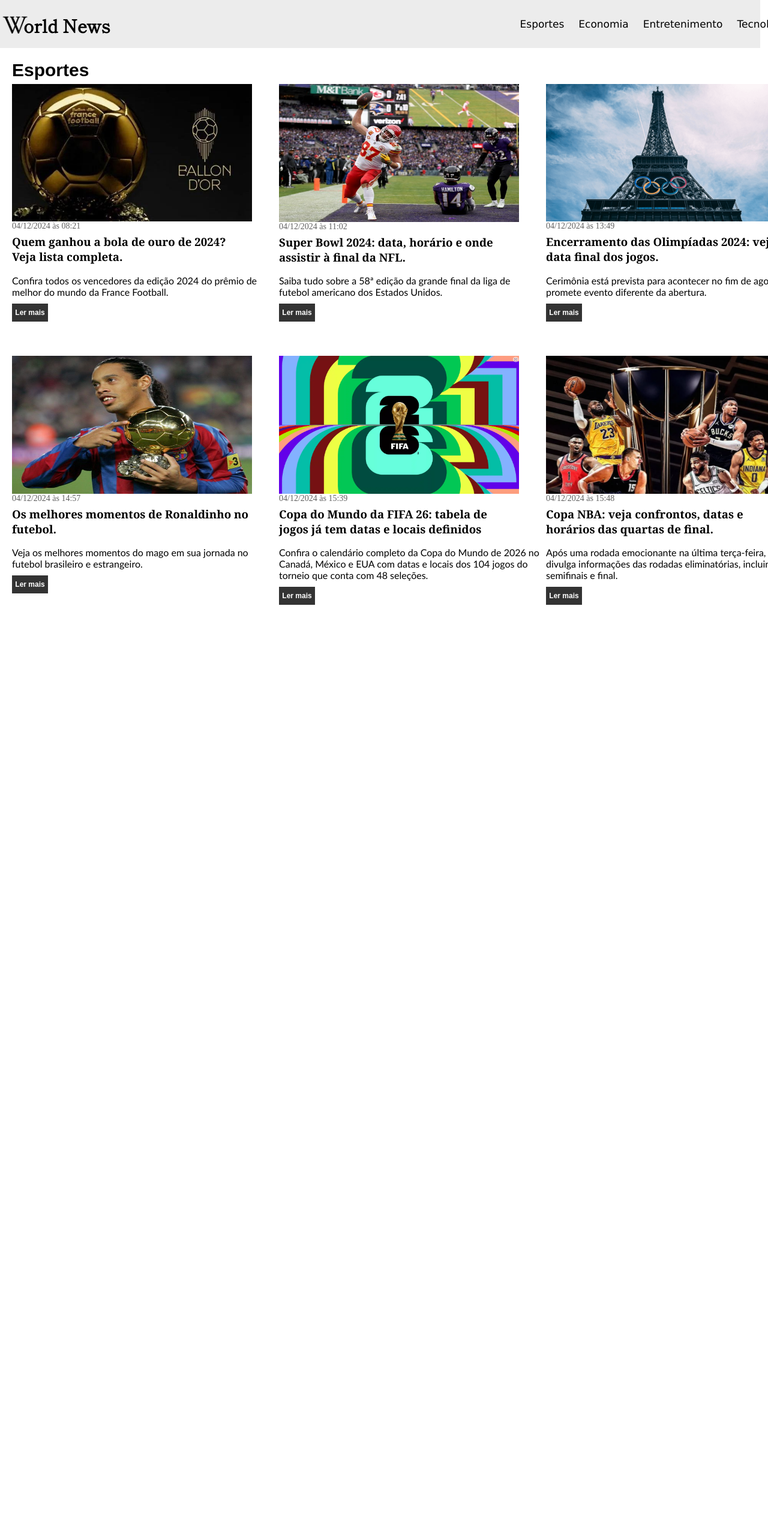
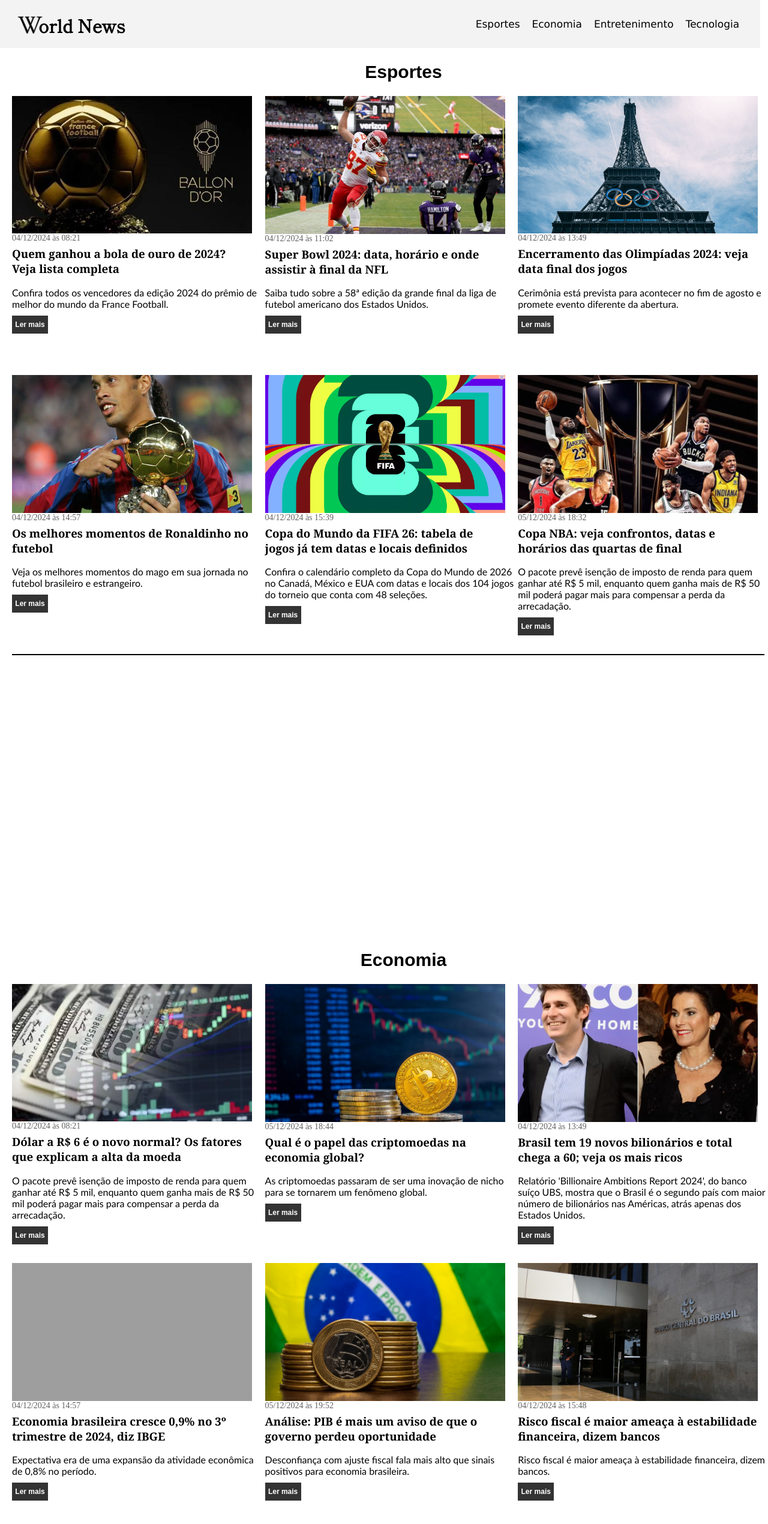
Before and after one commit to alexsandropancracio/atividades-ebac, a plain HTML site: page exercício_css/index.html in a window 1280 px wide. Shown: the top 2540 px of the page at 60% size. Before the commit the page ends 1080 px from the top, so only its background shows below. Drawn offline with Linux system fonts and the light colour scheme; grey boxes are pictures that could not be loaded; a web font is replaced by a local one.

Commit message:
Criada a seção de Economia.

```diff
--- a/exercício_css/index.html
+++ b/exercício_css/index.html
@@ -49,7 +49,7 @@
                         <header>
                             <img src="img/Bola-de-Ouro.jpg" alt="Troféu Bola de Ouro.">
                             <time>04/12/2024 às 08:21</time>
-                            <h3>Quem ganhou a bola de ouro de 2024? Veja lista completa.</h3>
+                            <h3>Quem ganhou a bola de ouro de 2024? Veja lista completa</h3>
                         </header>
                             <p>Confira todos os vencedores da edição 2024 do prêmio de melhor do mundo da France Football.</p>
                             <a href="#boladeouro">Ler mais</a>
@@ -58,7 +58,7 @@
                         <header>
                             <img src="img/superball.jpg" alt="Superball">
                             <time>04/12/2024 às 11:02</time>
-                            <h3>Super Bowl 2024: data, horário e onde assistir à final da NFL.</h3>
+                            <h3>Super Bowl 2024: data, horário e onde assistir à final da NFL</h3>
                         </header>
                             <p>Saiba tudo sobre a 58ª edição da grande final da liga de futebol americano dos Estados Unidos.</p>
                             <a href="superball">Ler mais</a>
@@ -67,7 +67,7 @@
                         <header>
                             <img src="img/torre-eiffel-olimpiadas-paris-2024.png" alt="">
                             <time>04/12/2024 às 13:49</time>
-                            <h3>Encerramento das Olimpíadas 2024: veja data final dos jogos.</h3>
+                            <h3>Encerramento das Olimpíadas 2024: veja data final dos jogos</h3>
                         </header>
                         <p>Cerimônia está prevista para acontecer no fim de agosto e promete evento diferente da abertura.</p>
                         <a href="#olimpiadas">Ler mais</a>
@@ -76,7 +76,7 @@
                         <header>
                             <img src="img/Ronaldinho.jpg" alt="Ronaldinho gaúcho carregando a bola de ouro.">
                             <time>04/12/2024 às 14:57</time>
-                            <h3>Os melhores momentos de Ronaldinho no futebol.</h3>
+                            <h3>Os melhores momentos de Ronaldinho no futebol</h3>
                         </header>
                         <p>Veja os melhores momentos do mago em sua jornada no futebol brasileiro e estrangeiro.</p>
                         <a href="#ronaldinho">Ler mais</a>
@@ -93,11 +93,75 @@
                     <article>
                         <header>
                             <img src="img/copa-nba.png" alt="Copa NBA">
+                            <time>05/12/2024 às 18:32</time>
+                            <h3>Copa NBA: veja confrontos, datas e horários das quartas de final</h3>
+                        </header>
+                        <p>O pacote prevê isenção de imposto de renda para quem ganhar até R$ 5 mil, enquanto quem ganha mais de R$ 50 mil poderá pagar mais para compensar a perda da arrecadação.</p>
+                        <a href="#copa-nba">Ler mais</a>
+                    </article>
+                    <div class="linha"></div>
+                </div>
+            </div>
+        </section>
+        <section>
+            <div class="container">
+                <header>
+                <h2>Economia</h2>
+                </header>
+                <div class="articles">
+                    <article>
+                        <header>
+                            <img src="img/dolar.png" alt="Preço do Dolar.">
+                            <time>04/12/2024 às 08:21</time>
+                            <h3>Dólar a R$ 6 é o novo normal? Os fatores que explicam a alta da moeda</h3>
+                        </header>
+                            <p>O pacote prevê isenção de imposto de renda para quem ganhar até R$ 5 mil, enquanto quem ganha mais de R$ 50 mil poderá pagar mais para compensar a perda da arrecadação.</p>
+                            <a href="#dollar">Ler mais</a>
+                    </article>
+                    <article>
+                        <header>
+                            <img src="img/bitcoin.png" alt="Bitcoin.">
+                            <time>05/12/2024 às 18:44</time>
+                            <h3>Qual é o papel das criptomoedas na economia global?</h3>
+                        </header>
+                            <p>As criptomoedas passaram de ser uma inovação de nicho para se tornarem um fenômeno global.</p>
+                            <a href="#bitcoin">Ler mais</a>
+                    </article>
+                    <article>
+                        <header>
+                            <img src="img/bilionarios.png" alt="">
+                            <time>04/12/2024 às 13:49</time>
+                            <h3>Brasil tem 19 novos bilionários e total chega a 60; veja os mais ricos</h3>
+                        </header>
+                        <p>Relatório 'Billionaire Ambitions Report 2024', do banco suíço UBS, mostra que o Brasil é o segundo país com maior número de bilionários nas Américas, atrás apenas dos Estados Unidos.</p>
+                        <a href="#bilionarios">Ler mais</a>
+                    </article>
+                    <article>
+                        <header>
+                            <img src="img/real.png" alt="Real">
+                            <time>04/12/2024 às 14:57</time>
+                            <h3>Economia brasileira cresce 0,9% no 3º trimestre de 2024, diz IBGE</h3>
+                        </header>
+                        <p>Expectativa era de uma expansão da atividade econômica de 0,8% no período.</p>
+                        <a href="#real">Ler mais</a>
+                    </article>
+                    <article>
+                        <header>
+                            <img src="img/pib.png" alt="PIB">
+                            <time>05/12/2024 às 19:52</time>
+                            <h3>Análise: PIB é mais um aviso de que o governo perdeu oportunidade</h3>
+                        </header>
+                        <p>Desconfiança com ajuste fiscal fala mais alto que sinais positivos para economia brasileira.</p>
+                        <a href="#copa-do-mundo">Ler mais</a>
+                    </article>
+                    <article>
+                        <header>
+                            <img src="img/banco-central.jpg" alt="Banco Central">
                             <time>04/12/2024 às 15:48</time>
-                            <h3>Copa NBA: veja confrontos, datas e horários das quartas de final.</h3>
+                            <h3>Risco fiscal é maior ameaça à estabilidade financeira, dizem bancos</h3>
                         </header>
-                        <p>Após uma rodada emocionante na última terça-feira, liga divulga informações das rodadas eliminatórias, incluindo semifinais e final.</p>
-                        <a href="#copa-nba">Ler mais</a>
+                        <p>Risco fiscal é maior ameaça à estabilidade financeira, dizem bancos.</p>
+                        <a href="#banco-central">Ler mais</a>
                     </article>
                 </div>
             </div>
--- a/exercício_css/style.css
+++ b/exercício_css/style.css
@@ -4,29 +4,50 @@
     margin: 0;
 }
 
-header{
+.container {
+    width: 1345px;
+    height: 1020px;
+    margin: 0 auto;
+}
+
+.container header {
+    background-color: rgba(255, 255, 255, 0);
+    height: 60px;
+    width: 1345px;
+}
+
+.container h2 {
     height: 80px;
-    background-color: rgb(236, 236, 236);
+    width: 1345px;
+    font-family: Arial, Helvetica, sans-serif;
+    font-size: 30px;
+    font-weight: bold;
+    text-align: center;
+    align-content: center;
+}
+
+header {
+    height: 80px;
+    background-color: rgb(243, 243, 243);
     width: 99vw;
+    position: relative;
 }
 
 .menu {
-    width: 1318px;
+    width: 1345px;
     height: 80px;
     margin: 0 auto;
     display: flex;
     flex-direction: row;
     align-items: center;
     justify-content: space-between;
-
 }
 
 .menu label {
     width: 250px;
     display: flex;
     position: relative;
-    right: 5px;
-
+    left: 20px;
 }
 
 .menu label a {
@@ -46,7 +67,7 @@ header{
     width: 200px;
 }
 
-.menu label a{
+.menu label a {
     text-decoration: none;
 }
 
@@ -58,65 +79,54 @@ header{
     font-size: 25px;
 }
 
-.menu ul {
-    list-style-type: none;
-}
-
-.menu li {
-    display: inline;
-}
-
-.menu li a {
+.navegation li a {
     text-decoration: none;
     color: black;
     font-size: 17px;
     font-family: 'Lucida Sans', 'Lucida Sans Regular', 'Lucida Grande', 'Lucida Sans Unicode', Geneva, Verdana, sans-serif;
     position: relative;
-    padding-left: 20px;
 }
 
-.menu li a:hover{
-    color: rgb(90, 90, 90);
+.navegation ul {
+    list-style-type: none;
+    display: flex;
+    gap: 20px;
+    position: relative;
+    right: 20px;
 }
 
-section .container {
-    width: 1345px;
-    height: 1000px;
-    margin: 0 auto;
+.navegation li {
+    display: inline;
+    position: relative;
+    right: 15px;
 }
 
-.container header{
-    background-color: rgba(255, 255, 255, 0);
-    height: 60px;
-
+.navegation li a:hover {
+    color: rgb(90, 90, 90);
+    text-decoration: underline;
 }
 
-.container h2{
-    padding-top: 20px;
-    padding-left: 20px;
-    font-family: Arial, Helvetica, sans-serif;
-    font-size: 30px;
-    font-weight: bold;
-}
-
-.articles{
+.articles {
     display: flex;
     flex-wrap: wrap;
     gap: 5px;
     position: relative;
     left: 20px;
-    height: 900px;
-    width: 1345px;
+    top: 20px;
+    width: 100%;
+    max-width: 1345px;
+    margin: auto;
 }
 
-.articles time{
+.articles time {
     font-size: 14px;
     color: rgba(0, 0, 0, 0.623);
 }
 
-.articles article{
-    width: 440px;
-    height: 400px;;
+.articles article {
+    width: calc(33.33% - 10px);
+    height: 460px;
+    box-sizing: border-box;
 }
 
 .articles header {
@@ -127,16 +137,17 @@ section .container {
 }
 
 .articles img {
+    width: 100%;
     height: 230px;
-    width: 400px;
+    object-fit: cover;
 }
 
-.articles h3{
+.articles h3 {
     padding-top: 5px;
     font-family: Cambria, Cochin, Georgia, Times, 'Times New Roman', serif;
 }
 
-.articles p{
+.articles p {
     position: relative;
     padding-top: 18px;
     padding-bottom: 10px;
@@ -161,3 +172,89 @@ section .container {
     background-color: rgb(236, 236, 236);
     color: black;
 }
+
+.linha{
+    width: 98%;
+    height: 2px;
+    background-color: black;
+}
+
+@media (max-width: 1355px) {
+    .container {
+        width: 100%;
+        height: 1480px;
+    }
+
+    .menu {
+        width: 100%;
+    }
+
+}
+
+@media (max-width: 1265px) {
+    .articles article {
+        width: calc(50% - 25px);
+        height: 460px;
+        position: relative;
+        left: 10px;
+    }
+
+    .container {
+        width: 100%;
+        height: 1480px;
+    }
+
+    .container h2 {
+        height: 80px;
+        width: 100%;
+    }
+
+    .container header {
+        width: 100%;
+    }
+
+}
+
+@media (max-width: 879px) {
+    .articles article {
+        width: 90%;
+        height: 460px;
+        position: relative;
+        left: 10px;
+    }
+
+    .container {
+        width: 100%;
+        height: 2880px;
+    }
+
+    .articles p {
+        width: 90%;
+    }
+
+}
+
+@media (max-width: 710px) {
+    header {
+        height: 120px;
+    }
+
+    .container {
+        width: 100%;
+        height: 2870px;
+    }
+
+    .menu {
+        display: flex;
+        flex-direction: column;
+        align-items: center;
+        justify-content: space-between;
+        height: 100px;
+    }
+
+    .navegation {
+        position: relative;
+        left: 6%;
+    }
+
+}
```
Also changed, not shown: exercício_css/img/banco-central.jpg (added), exercício_css/img/bilionarios.png (added), exercício_css/img/bitcoin.png (added), exercício_css/img/dolar.png (added), exercício_css/img/pib.png (added), 1 other file.
